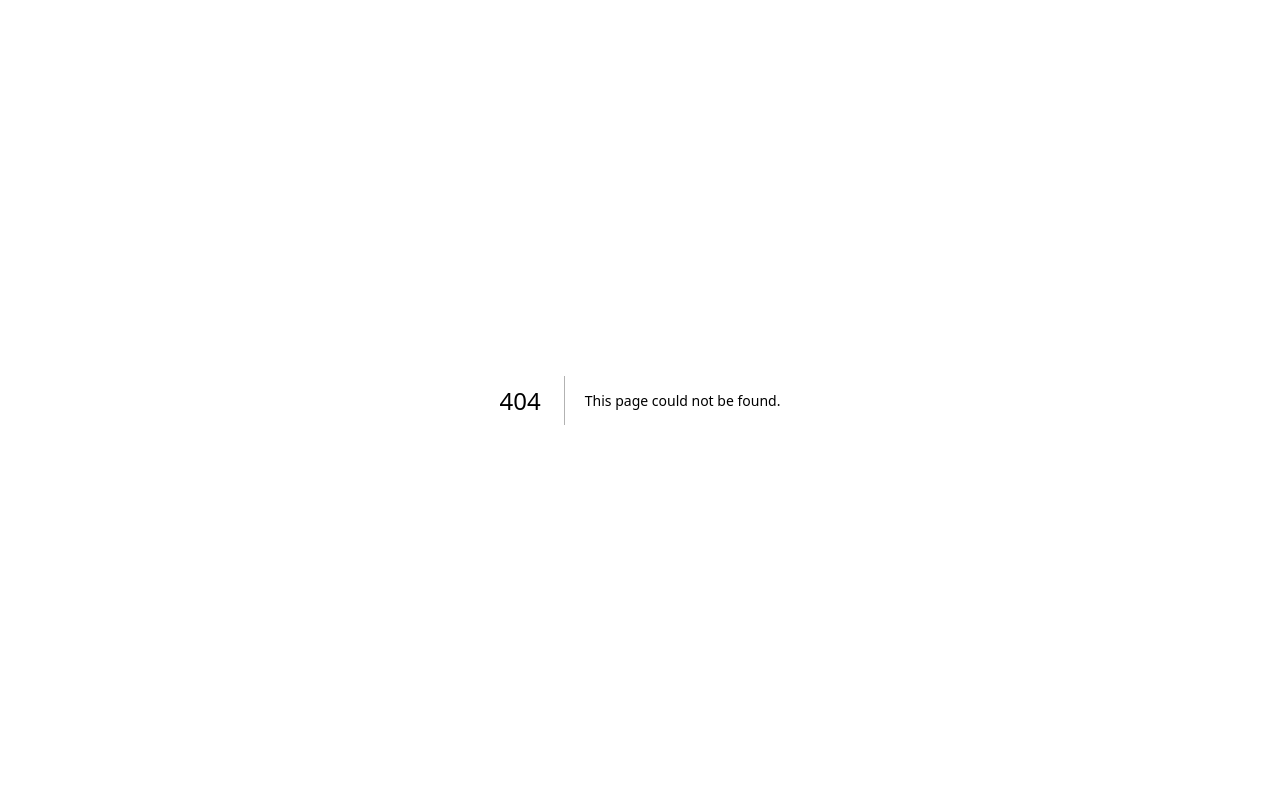
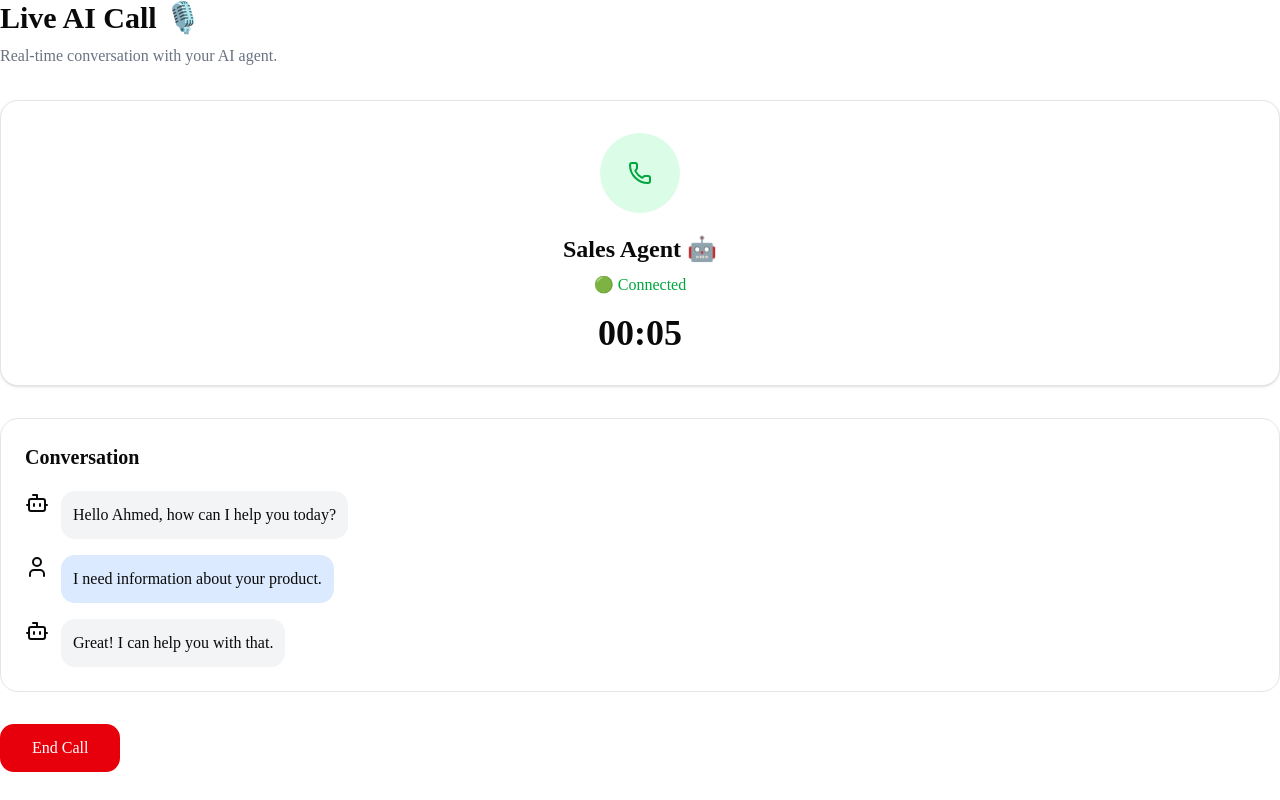
Before and after one commit to ALNOMAN090/CallFlow-AI, a Next.js app: page /calls/1 in a window 1280 px wide. Before the commit this address had no page. Built offline with nearby package versions, Linux system fonts and the light colour scheme.

Commit message:
Add live AI call interface

```diff
--- /dev/null
+++ b/app/calls/[id]/page.tsx
@@ -0,0 +1,173 @@
+"use client";
+
+import { useEffect, useState } from "react";
+import { Phone, Mic, User, Bot } from "lucide-react";
+
+
+export default function LiveCallPage() {
+
+  const [seconds, setSeconds] = useState(0);
+
+
+  useEffect(() => {
+
+    const timer = setInterval(() => {
+
+      setSeconds((prev) => prev + 1);
+
+    }, 1000);
+
+
+    return () => clearInterval(timer);
+
+  }, []);
+
+
+
+  const time = `${String(
+    Math.floor(seconds / 60)
+  ).padStart(2, "0")}:${String(
+    seconds % 60
+  ).padStart(2, "0")}`;
+
+
+
+  return (
+
+    <div className="space-y-8">
+
+
+      <div>
+
+        <h1 className="text-3xl font-bold">
+          Live AI Call 🎙️
+        </h1>
+
+        <p className="mt-2 text-gray-500">
+          Real-time conversation with your AI agent.
+        </p>
+
+      </div>
+
+
+
+
+      <div className="rounded-2xl border bg-white p-8 shadow-sm">
+
+
+        <div className="text-center">
+
+
+          <div className="mx-auto flex h-20 w-20 items-center justify-center rounded-full bg-green-100">
+
+            <Phone className="text-green-600" />
+
+          </div>
+
+
+
+          <h2 className="mt-5 text-2xl font-bold">
+            Sales Agent 🤖
+          </h2>
+
+
+
+          <p className="mt-2 text-green-600">
+            🟢 Connected
+          </p>
+
+
+
+          <p className="mt-4 text-4xl font-bold">
+            {time}
+          </p>
+
+
+        </div>
+
+
+
+      </div>
+
+
+
+
+
+      <div className="rounded-2xl border bg-white p-6">
+
+
+        <h2 className="mb-5 text-xl font-semibold">
+          Conversation
+        </h2>
+
+
+
+
+        <div className="space-y-4">
+
+
+          <div className="flex gap-3">
+
+            <Bot />
+
+            <div className="rounded-xl bg-gray-100 p-3">
+
+              Hello Ahmed, how can I help you today?
+
+            </div>
+
+          </div>
+
+
+
+
+          <div className="flex gap-3">
+
+            <User />
+
+            <div className="rounded-xl bg-blue-100 p-3">
+
+              I need information about your product.
+
+            </div>
+
+          </div>
+
+
+
+          <div className="flex gap-3">
+
+            <Bot />
+
+            <div className="rounded-xl bg-gray-100 p-3">
+
+              Great! I can help you with that.
+
+            </div>
+
+          </div>
+
+
+
+        </div>
+
+
+      </div>
+
+
+
+
+
+      <button className="rounded-xl bg-red-600 px-8 py-3 text-white">
+
+        End Call
+
+      </button>
+
+
+
+    </div>
+
+  );
+
+}
```
